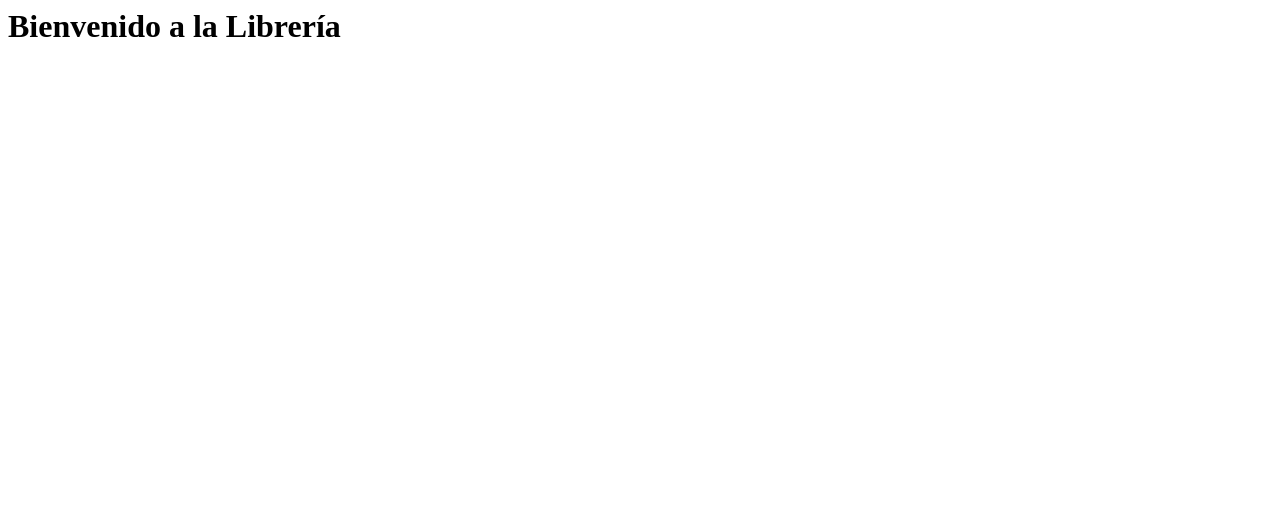
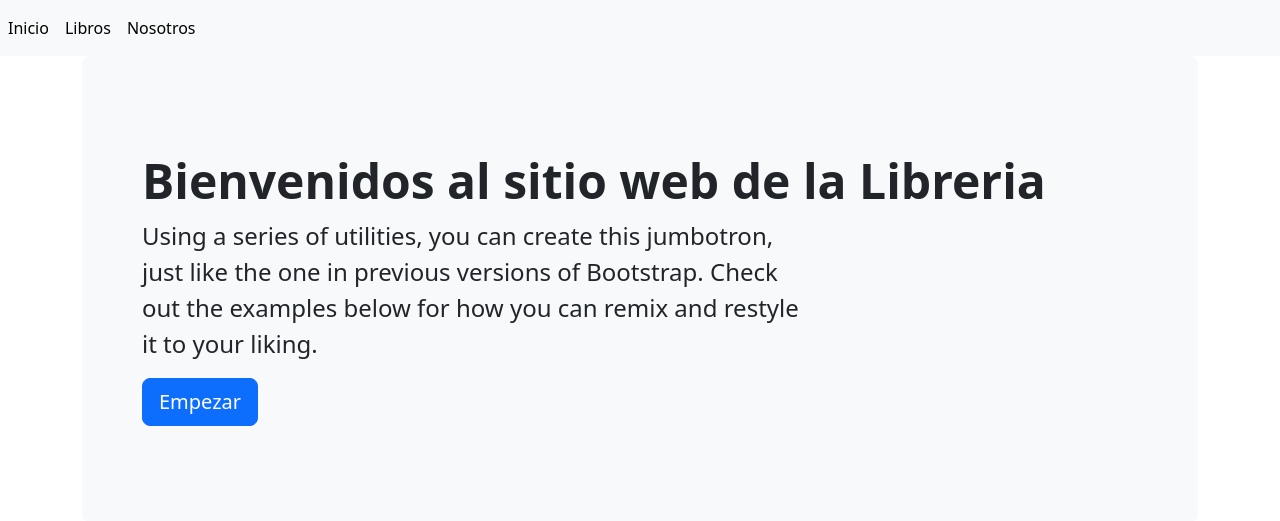
Before and after one commit to afsandoval/Proyecto_CRUD_Django, a Django app: page / in a window 1280 px wide. Shown: the top 521 px of the page. Run offline with Django 4.2, Linux system fonts and the light colour scheme.

Commit message:
Pagina Inicio

```diff
--- a/sistema/libreria/Templates/paginas/base.html
+++ b/sistema/libreria/Templates/paginas/base.html
@@ -23,12 +23,11 @@
         <header>
             <nav class="navbar navbar-expand navbar-light bg-light">
                 <div class="nav navbar-nav">
-                    <a class="nav-item nav-link active" href="#">Inicio</a>
-                    <a class="nav-item nav-link active" href="#">Libros</a>
-                    <a class="nav-item nav-link active" href="#">Nosotros</a>
+                    <a class="nav-item nav-link active" href="{% url 'inicio' %}">Inicio</a>
+                    <a class="nav-item nav-link active" href="{% url 'libros' %}">Libros</a>
+                    <a class="nav-item nav-link active" href="{% url 'nosotros' %}">Nosotros</a>
                 </div>
             </nav>
-
         </header>
         <main>
             <div class="container">
--- /dev/null
+++ b/sistema/libreria/Templates/paginas/inicio.html
@@ -0,0 +1,21 @@
+{% extends "paginas/base.html"%}
+
+{% block titulo%}Inicio{% endblock %}
+
+{% block contenido%}
+
+<div class="p-5 mb-4 bg-light rounded-3">
+    <div class="container-fluid py-5">
+        <h1 class="display-5 fw-bold">Bienvenidos al sitio web de la Libreria</h1>
+        <p class="col-md-8 fs-4">
+            Using a series of utilities, you can create this jumbotron, just
+            like the one in previous versions of Bootstrap. Check out the
+            examples below for how you can remix and restyle it to your liking.
+        </p>
+        <button class="btn btn-primary btn-lg" type="button">
+            Empezar
+        </button>
+    </div>
+</div>
+
+{% endblock %}
--- a/sistema/libreria/views.py
+++ b/sistema/libreria/views.py
@@ -2,7 +2,7 @@ from django.shortcuts import render
 from django.http import HttpResponse
 
 def inicio(request):
-    return HttpResponse("<h1>Bienvenido a la Librería</h1>")
+    return render(request,'paginas/inicio.html')
 
 def nosotros(request):
     return render(request,'paginas/nosotros.html')
```
